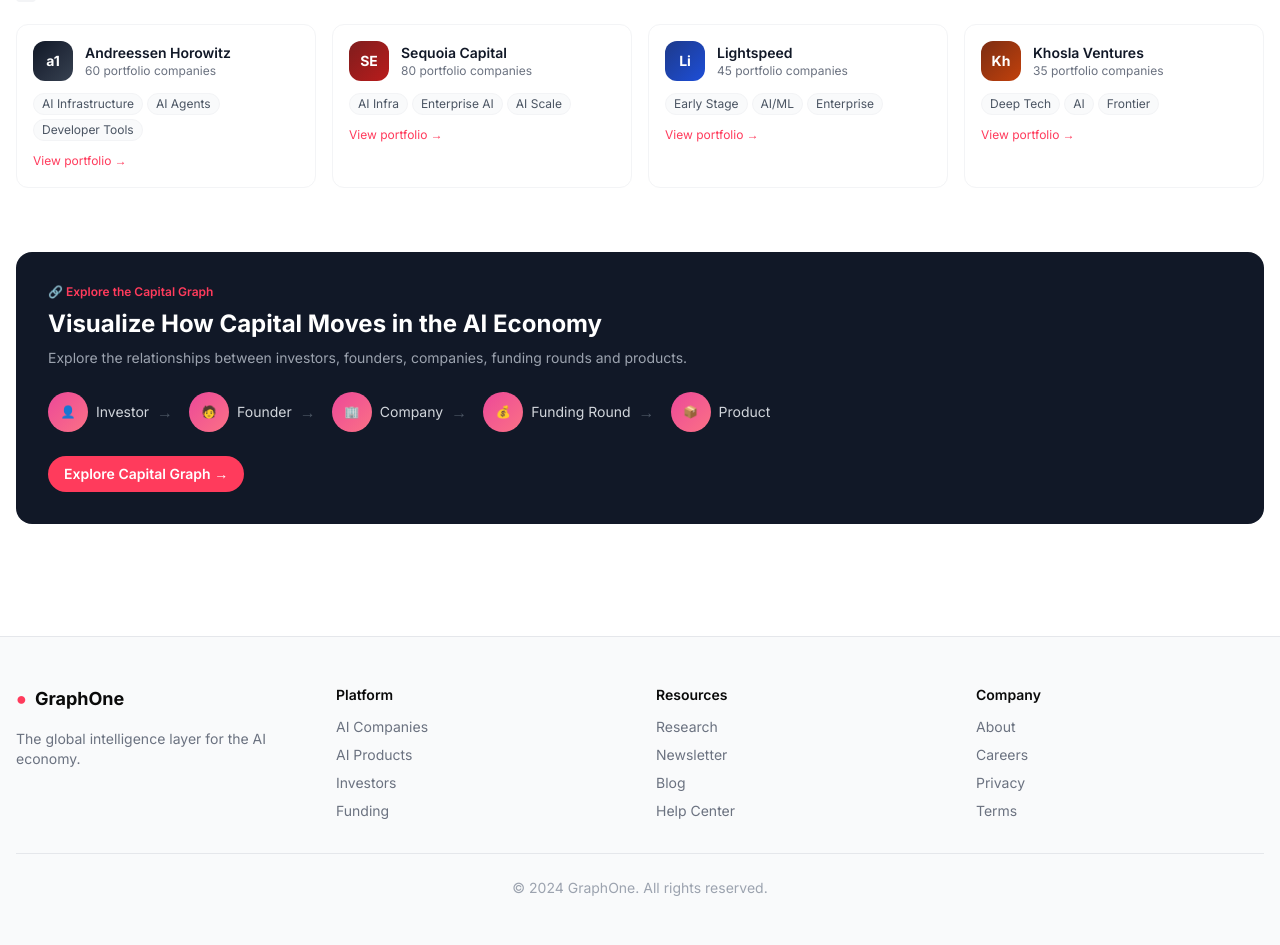
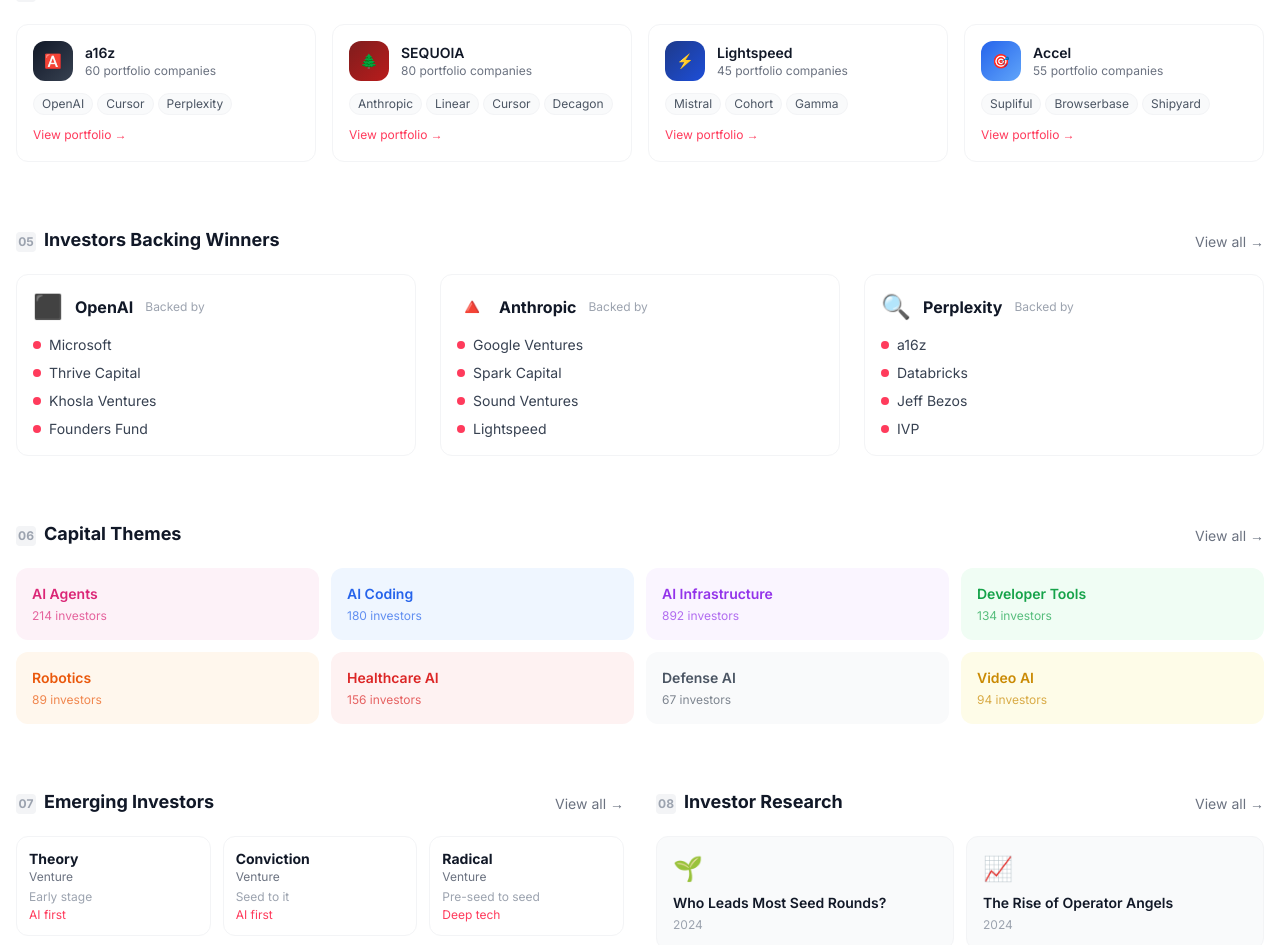
Before and after one commit to eshachaudhari416-ship-it/graphone, a Next.js app: page /investors in a window 1280 px wide. Shown: the part 1447-2392 px from the top of the page. Built offline with nearby package versions, Linux system fonts and the light colour scheme.

Commit message:
add all missing investor page sections

```diff
--- a/src/app/investors/page.tsx
+++ b/src/app/investors/page.tsx
@@ -24,6 +24,81 @@
   { type: "Family Offices", count: "198", emoji: "🏠" },
 ];
 
+const backingWinners = [
+  {
+    company: "OpenAI",
+    logo: "⬛",
+    investors: ["Microsoft", "Thrive Capital", "Khosla Ventures", "Founders Fund"],
+  },
+  {
+    company: "Anthropic",
+    logo: "🔺",
+    investors: ["Google Ventures", "Spark Capital", "Sound Ventures", "Lightspeed"],
+  },
+  {
+    company: "Perplexity",
+    logo: "🔍",
+    investors: ["a16z", "Databricks", "Jeff Bezos", "IVP"],
+  },
+];
+
+const capitalThemes = [
+  { theme: "AI Agents", count: 214, color: "bg-pink-50 text-pink-600" },
+  { theme: "AI Coding", count: 180, color: "bg-blue-50 text-blue-600" },
+  { theme: "AI Infrastructure", count: 892, color: "bg-purple-50 text-purple-600" },
+  { theme: "Developer Tools", count: 134, color: "bg-green-50 text-green-600" },
+  { theme: "Robotics", count: 89, color: "bg-orange-50 text-orange-600" },
+  { theme: "Healthcare AI", count: 156, color: "bg-red-50 text-red-600" },
+  { theme: "Defense AI", count: 67, color: "bg-gray-50 text-gray-600" },
+  { theme: "Video AI", count: 94, color: "bg-yellow-50 text-yellow-600" },
+];
+
+const emergingInvestors = [
+  { name: "Theory", type: "Venture", stage: "Early stage", focus: "AI first" },
+  { name: "Conviction", type: "Venture", stage: "Seed to it", focus: "AI first" },
+  { name: "Radical", type: "Venture", stage: "Pre-seed to seed", focus: "Deep tech" },
+  { name: "NFPD", type: "Venture", stage: "Global early stage", focus: "AI first" },
+  { name: "South Park", type: "Corporate", stage: "Consumer led", focus: "Investments" },
+];
+
+const investorResearch = [
+  { title: "Who Leads Most Seed Rounds?", date: "2024", emoji: "🌱" },
+  { title: "The Rise of Operator Angels", date: "2024", emoji: "📈" },
+  { title: "State of AI Venture Capital", date: "2024", emoji: "💰" },
+  { title: "AI Capital Flows Report", date: "2024", emoji: "🔄" },
+];
+
+const mostActiveInvestors = [
+  {
+    name: "a16z",
+    portfolio: 60,
+    companies: ["OpenAI", "Cursor", "Perplexity"],
+    logo: "🅰️",
+    color: "from-gray-900 to-gray-700",
+  },
+  {
+    name: "SEQUOIA",
+    portfolio: 80,
+    companies: ["Anthropic", "Linear", "Cursor", "Decagon"],
+    logo: "🌲",
+    color: "from-red-900 to-red-700",
+  },
+  {
+    name: "Lightspeed",
+    portfolio: 45,
+    companies: ["Mistral", "Cohort", "Gamma"],
+    logo: "⚡",
+    color: "from-blue-900 to-blue-700",
+  },
+  {
+    name: "Accel",
+    portfolio: 55,
+    companies: ["Supliful", "Browserbase", "Shipyard"],
+    logo: "🎯",
+    color: "from-blue-600 to-blue-400",
+  },
+];
+
 export default function InvestorsPage() {
   return (
     <main className="min-h-screen bg-white">
@@ -44,18 +119,13 @@
               <svg className="text-gray-400 w-4 h-4" fill="none" stroke="currentColor" viewBox="0 0 24 24">
                 <path strokeLinecap="round" strokeLinejoin="round" strokeWidth={2} d="M21 21l-6-6m2-5a7 7 0 11-14 0 7 7 0 0114 0z" />
               </svg>
-              <input
-                type="text"
-                placeholder="Search investors, funds, firms..."
-                className="bg-transparent text-sm outline-none w-full text-gray-600 placeholder-gray-400"
-              />
+              <input type="text" placeholder="Search investors, funds, firms..." className="bg-transparent text-sm outline-none w-full text-gray-600 placeholder-gray-400" />
               <button className="bg-[#FF3B5C] text-white rounded-full p-1.5">
                 <svg className="w-3.5 h-3.5" fill="none" stroke="currentColor" viewBox="0 0 24 24">
                   <path strokeLinecap="round" strokeLinejoin="round" strokeWidth={2} d="M21 21l-6-6m2-5a7 7 0 11-14 0 7 7 0 0114 0z" />
                 </svg>
               </button>
             </div>
-            {/* Popular searches */}
             <div className="flex flex-wrap gap-2 mt-4">
               {["AI Agents", "Seed Investors", "Series A", "YC Backers", "India", "OpenAI Portfolio"].map((tag) => (
                 <button key={tag} className="text-xs px-3 py-1.5 rounded-full border border-gray-200 hover:border-[#FF3B5C] hover:text-[#FF3B5C] transition-colors">
@@ -64,18 +134,10 @@
               ))}
             </div>
           </div>
-
-          {/* Floating investor logos */}
           <div className="hidden md:flex relative w-80 h-64">
             {investors.map((inv, i) => (
-              <div
-                key={inv.id}
-                className={`absolute bg-gradient-to-br ${inv.color} rounded-2xl px-4 py-2 text-white text-sm font-bold shadow-lg`}
-                style={{
-                  top: `${[5, 30, 55, 10, 40, 65][i]}%`,
-                  left: `${[5, 40, 15, 65, 60, 45][i]}%`,
-                }}
-              >
+              <div key={inv.id} className={`absolute bg-gradient-to-br ${inv.color} rounded-2xl px-4 py-2 text-white text-sm font-bold shadow-lg`}
+                style={{ top: `${[5, 30, 55, 10, 40, 65][i]}%`, left: `${[5, 40, 15, 65, 60, 45][i]}%` }}>
                 {inv.shortName}
               </div>
             ))}
@@ -86,11 +148,9 @@
       {/* Trending Investors */}
       <section className="max-w-7xl mx-auto px-4 py-8">
         <div className="flex items-center justify-between mb-4">
-          <div>
-            <div className="flex items-center gap-2">
-              <span className="text-xs font-bold text-gray-400 bg-gray-100 w-5 h-5 rounded flex items-center justify-center">01</span>
-              <h2 className="section-title">Trending Investors</h2>
-            </div>
+          <div className="flex items-center gap-2">
+            <span className="text-xs font-bold text-gray-400 bg-gray-100 w-5 h-5 rounded flex items-center justify-center">01</span>
+            <h2 className="section-title">Trending Investors</h2>
           </div>
           <button className="text-sm text-gray-500 hover:text-[#FF3B5C]">View all →</button>
         </div>
@@ -107,9 +167,7 @@
                   </div>
                   <p className="text-xs text-white/70 mt-1">{investor.stage}</p>
                 </div>
-                <button className="text-xs text-white/80 hover:text-white text-left">
-                  View portfolio →
-                </button>
+                <button className="text-xs text-white/80 hover:text-white text-left">View portfolio →</button>
               </div>
             </Link>
           ))}
@@ -167,25 +225,118 @@
           <button className="text-sm text-gray-500 hover:text-[#FF3B5C]">View all →</button>
         </div>
         <div className="grid grid-cols-1 md:grid-cols-4 gap-4">
-          {investors.slice(0, 4).map((investor) => (
-            <div key={investor.id} className="bg-white border border-gray-100 rounded-xl p-4 hover:shadow-md transition-shadow">
+          {mostActiveInvestors.map((investor) => (
+            <div key={investor.name} className="bg-white border border-gray-100 rounded-xl p-4 hover:shadow-md transition-shadow">
               <div className="flex items-center gap-3 mb-3">
                 <div className={`bg-gradient-to-br ${investor.color} w-10 h-10 rounded-xl flex items-center justify-center text-white font-bold text-sm`}>
-                  {investor.shortName.slice(0, 2)}
+                  {investor.logo}
                 </div>
                 <div>
                   <p className="font-semibold text-sm text-gray-900">{investor.name}</p>
-                  <p className="text-xs text-gray-500">{investor.portfolio_count} portfolio companies</p>
+                  <p className="text-xs text-gray-500">{investor.portfolio} portfolio companies</p>
                 </div>
               </div>
               <div className="flex flex-wrap gap-1">
-                {investor.focus.map((f) => (
-                  <span key={f} className="text-xs bg-gray-50 border border-gray-100 px-2 py-0.5 rounded-full text-gray-600">{f}</span>
+                {investor.companies.map((c) => (
+                  <span key={c} className="text-xs bg-gray-50 border border-gray-100 px-2 py-0.5 rounded-full text-gray-600">{c}</span>
                 ))}
               </div>
               <button className="text-[#FF3B5C] text-xs mt-3 hover:underline">View portfolio →</button>
             </div>
           ))}
+        </div>
+      </section>
+
+      {/* Investors Backing Winners */}
+      <section className="max-w-7xl mx-auto px-4 py-8">
+        <div className="flex items-center justify-between mb-4">
+          <div className="flex items-center gap-2">
+            <span className="text-xs font-bold text-gray-400 bg-gray-100 w-5 h-5 rounded flex items-center justify-center">05</span>
+            <h2 className="section-title">Investors Backing Winners</h2>
+          </div>
+          <button className="text-sm text-gray-500 hover:text-[#FF3B5C]">View all →</button>
+        </div>
+        <div className="grid grid-cols-1 md:grid-cols-3 gap-6">
+          {backingWinners.map((item) => (
+            <div key={item.company} className="bg-white border border-gray-100 rounded-xl p-4 hover:shadow-md transition-shadow">
+              <div className="flex items-center gap-3 mb-3">
+                <span className="text-2xl">{item.logo}</span>
+                <p className="font-bold text-gray-900">{item.company}</p>
+                <span className="text-xs text-gray-400">Backed by</span>
+              </div>
+              <div className="space-y-2">
+                {item.investors.map((inv) => (
+                  <div key={inv} className="flex items-center gap-2 text-sm text-gray-700">
+                    <span className="w-2 h-2 bg-[#FF3B5C] rounded-full" />
+                    {inv}
+                  </div>
+                ))}
+              </div>
+            </div>
+          ))}
+        </div>
+      </section>
+
+      {/* Capital Themes */}
+      <section className="max-w-7xl mx-auto px-4 py-8">
+        <div className="flex items-center justify-between mb-4">
+          <div className="flex items-center gap-2">
+            <span className="text-xs font-bold text-gray-400 bg-gray-100 w-5 h-5 rounded flex items-center justify-center">06</span>
+            <h2 className="section-title">Capital Themes</h2>
+          </div>
+          <button className="text-sm text-gray-500 hover:text-[#FF3B5C]">View all →</button>
+        </div>
+        <div className="grid grid-cols-2 md:grid-cols-4 gap-3">
+          {capitalThemes.map((theme) => (
+            <div key={theme.theme} className={`${theme.color} rounded-xl p-4 cursor-pointer hover:shadow-sm transition-shadow`}>
+              <p className="font-semibold text-sm">{theme.theme}</p>
+              <p className="text-xs opacity-70 mt-1">{theme.count} investors</p>
+            </div>
+          ))}
+        </div>
+      </section>
+
+      {/* Emerging Investors + Investor Research */}
+      <section className="max-w-7xl mx-auto px-4 py-8">
+        <div className="grid grid-cols-1 md:grid-cols-2 gap-8">
+          <div>
+            <div className="flex items-center justify-between mb-4">
+              <div className="flex items-center gap-2">
+                <span className="text-xs font-bold text-gray-400 bg-gray-100 w-5 h-5 rounded flex items-center justify-center">07</span>
+                <h2 className="section-title">Emerging Investors</h2>
+              </div>
+              <button className="text-sm text-gray-500 hover:text-[#FF3B5C]">View all →</button>
+            </div>
+            <div className="grid grid-cols-2 md:grid-cols-3 gap-3">
+              {emergingInvestors.map((inv) => (
+                <div key={inv.name} className="bg-white border border-gray-100 rounded-xl p-3 hover:shadow-sm cursor-pointer">
+                  <p className="font-bold text-sm text-gray-900">{inv.name}</p>
+                  <p className="text-xs text-gray-500">{inv.type}</p>
+                  <p className="text-xs text-gray-400 mt-1">{inv.stage}</p>
+                  <p className="text-xs text-[#FF3B5C] mt-0.5">{inv.focus}</p>
+                </div>
+              ))}
+            </div>
+          </div>
+
+          <div>
+            <div className="flex items-center justify-between mb-4">
+              <div className="flex items-center gap-2">
+                <span className="text-xs font-bold text-gray-400 bg-gray-100 w-5 h-5 rounded flex items-center justify-center">08</span>
+                <h2 className="section-title">Investor Research</h2>
+              </div>
+              <button className="text-sm text-gray-500 hover:text-[#FF3B5C]">View all →</button>
+            </div>
+            <div className="grid grid-cols-2 gap-3">
+              {investorResearch.map((r) => (
+                <div key={r.title} className="bg-gray-50 border border-gray-100 rounded-xl p-4 hover:shadow-sm cursor-pointer">
+                  <span className="text-2xl mb-2 block">{r.emoji}</span>
+                  <p className="text-sm font-semibold text-gray-900">{r.title}</p>
+                  <p className="text-xs text-gray-400 mt-1">{r.date}</p>
+                </div>
+              ))}
+            </div>
+          </div>
         </div>
       </section>
 
```
